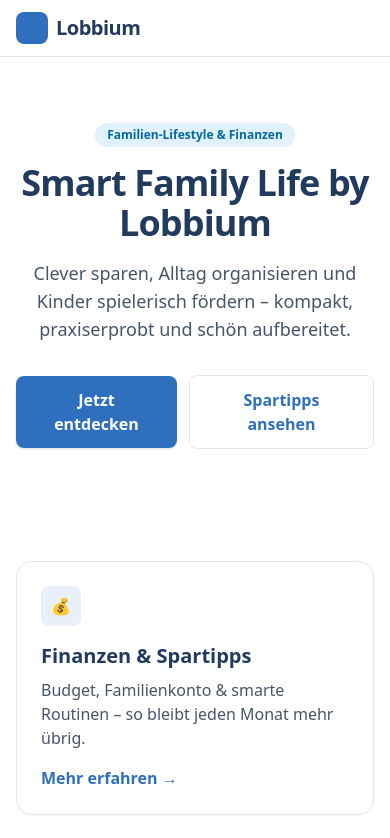
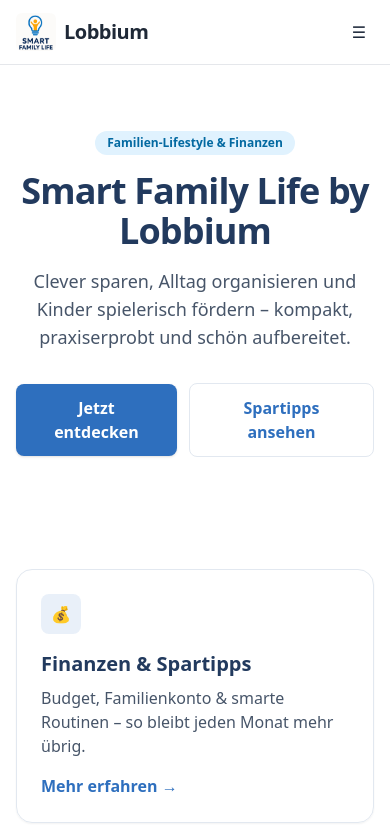
Before and after one commit to caseleasc-lobbium/lobbium-next-app, a Next.js app: page / in a window 390 px wide. Shown: the top 838 px of the page. Built offline with nearby package versions, Linux system fonts and the light colour scheme.

Commit message:
Added responsive header with logo and favicon

```diff
--- a/components/Header.jsx
+++ b/components/Header.jsx
@@ -1,22 +1,68 @@
+import { useState } from "react";
+import Image from "next/image";
+
 export default function Header() {
+  const [menuOpen, setMenuOpen] = useState(false);
+
   return (
-    <header className="sticky top-0 z-50 bg-white/90 backdrop-blur supports-[backdrop-filter]:bg-white/80 border-b">
+    <header className="sticky top-0 z-50 bg-white/80 backdrop-blur border-b border-gray-200">
       <div className="mx-auto max-w-6xl px-4 py-3 flex items-center justify-between">
+        {/* Logo + Titel */}
         <a href="/" className="flex items-center gap-2">
-          <div className="h-8 w-8 rounded-lg bg-lblue" />
-          <span className="text-xl font-bold tracking-tight text-ldark">Lobbium</span>
+          <Image
+            src="/logo.png"
+            alt="Lobbium Logo"
+            width={40}
+            height={40}
+            className="rounded-md"
+          />
+          <span className="text-xl font-bold tracking-tight text-gray-800">
+            Lobbium
+          </span>
         </a>
+
+        {/* Desktop Navigation */}
         <nav className="hidden md:flex items-center gap-6 text-sm font-medium">
-          <a className="hover:text-lblue" href="/finanzen-spartipps">Finanzen</a>
-          <a className="hover:text-lblue" href="/familienleben-alltag">Familienleben</a>
-          <a className="hover:text-lblue" href="/kinder-bildung">Kinder & Bildung</a>
-          <a className="hover:text-lblue" href="/blog">Blog</a>
-          <a className="hover:text-lblue" href="/kontakt">Kontakt</a>
+          <a className="hover:text-blue-600" href="/finanzen-spartipps">Finanzen</a>
+          <a className="hover:text-blue-600" href="/familienleben-alltag">Familienleben</a>
+          <a className="hover:text-blue-600" href="/kinder-bildung">Kinder & Bildung</a>
+          <a className="hover:text-blue-600" href="/blog">Blog</a>
+          <a className="hover:text-blue-600" href="/kontakt">Kontakt</a>
         </nav>
-        <a href="/newsletter" className="hidden md:inline-flex items-center rounded-lg bg-lblue px-4 py-2 text-white font-semibold shadow hover:bg-[#244F8E] transition">
+
+        {/* Newsletter Button (Desktop) */}
+        <a
+          href="/newsletter"
+          className="hidden md:inline-flex items-center rounded-lg bg-blue-600 px-4 py-2 text-white font-semibold shadow hover:bg-blue-700 transition"
+        >
           Newsletter
         </a>
+
+        {/* Mobile Menü Button */}
+        <button
+          className="md:hidden p-2 rounded-lg hover:bg-gray-100"
+          onClick={() => setMenuOpen(!menuOpen)}
+        >
+          ☰
+        </button>
       </div>
+
+      {/* Mobile Menü */}
+      {menuOpen && (
+        <div className="md:hidden bg-white border-t border-gray-200 flex flex-col p-4 space-y-2 text-sm">
+          <a href="/finanzen-spartipps" className="hover:text-blue-600">Finanzen</a>
+          <a href="/familienleben-alltag" className="hover:text-blue-600">Familienleben</a>
+          <a href="/kinder-bildung" className="hover:text-blue-600">Kinder & Bildung</a>
+          <a href="/blog" className="hover:text-blue-600">Blog</a>
+          <a href="/kontakt" className="hover:text-blue-600">Kontakt</a>
+          <a
+            href="/newsletter"
+            className="rounded-lg bg-blue-600 px-4 py-2 text-white font-semibold text-center shadow hover:bg-blue-700 transition"
+          >
+            Newsletter
+          </a>
+        </div>
+      )}
     </header>
   );
 }
--- a/pages/_app.jsx
+++ b/pages/_app.jsx
@@ -1,15 +1,25 @@
-import '../styles/globals.css';
-import Header from '../components/Header';
-import Footer from '../components/Footer';
+import Head from "next/head";
+import "../styles/globals.css";
+import Header from "../components/Header";
+import Footer from "../components/Footer";
 
 export default function App({ Component, pageProps }) {
   return (
     <>
+      <Head>
+        <title>Lobbium – Smart Family Life</title>
+        <meta
+          name="description"
+          content="Clever sparen, Alltag organisieren und Kinder spielerisch fördern."
+        />
+        <link rel="icon" href="/logo.png" />
+      </Head>
+
       <Header />
       <main className="min-h-screen bg-white text-slate-800">
         <Component {...pageProps} />
       </main>
       <Footer />
     </>
-  )
+  );
 }
```
Also changed, not shown: public/logo.png (added).
